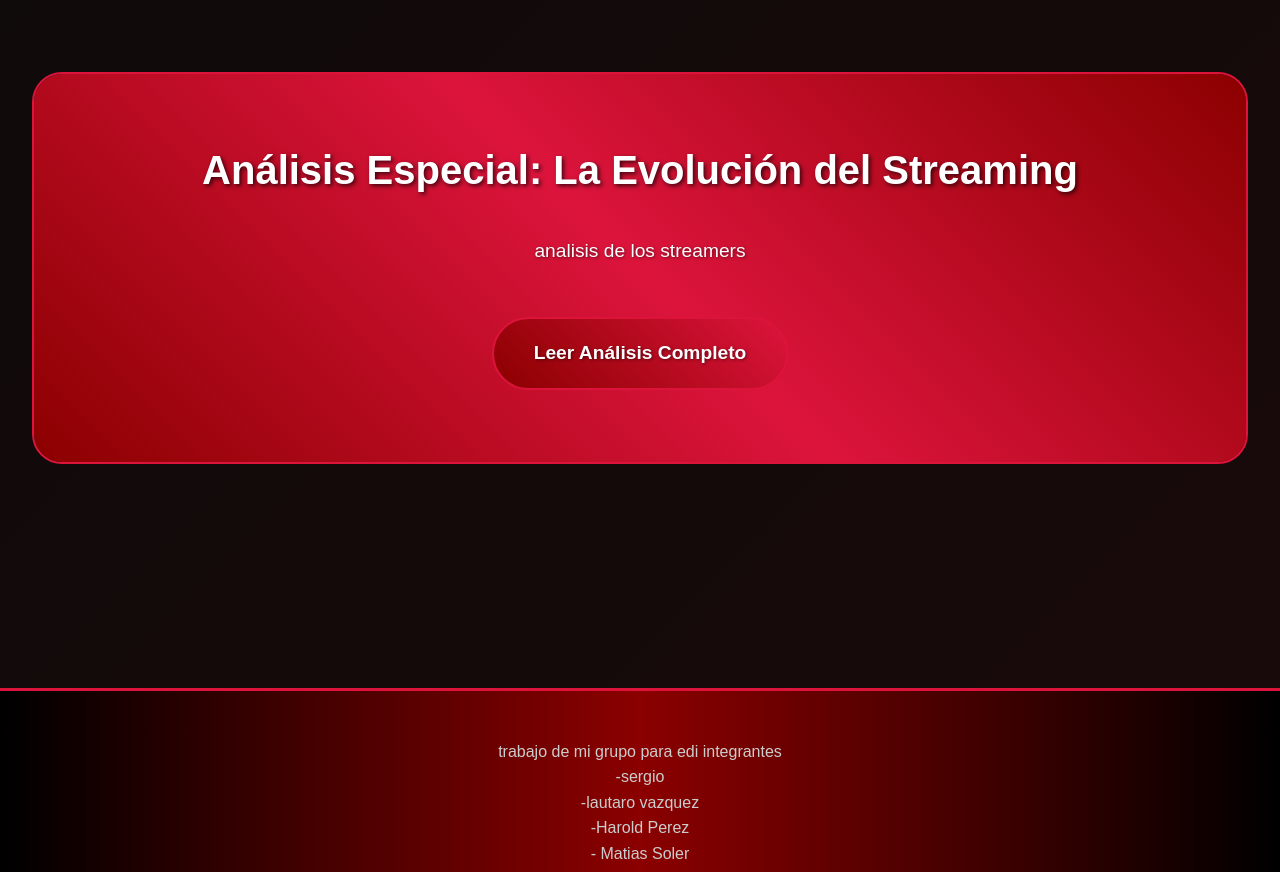
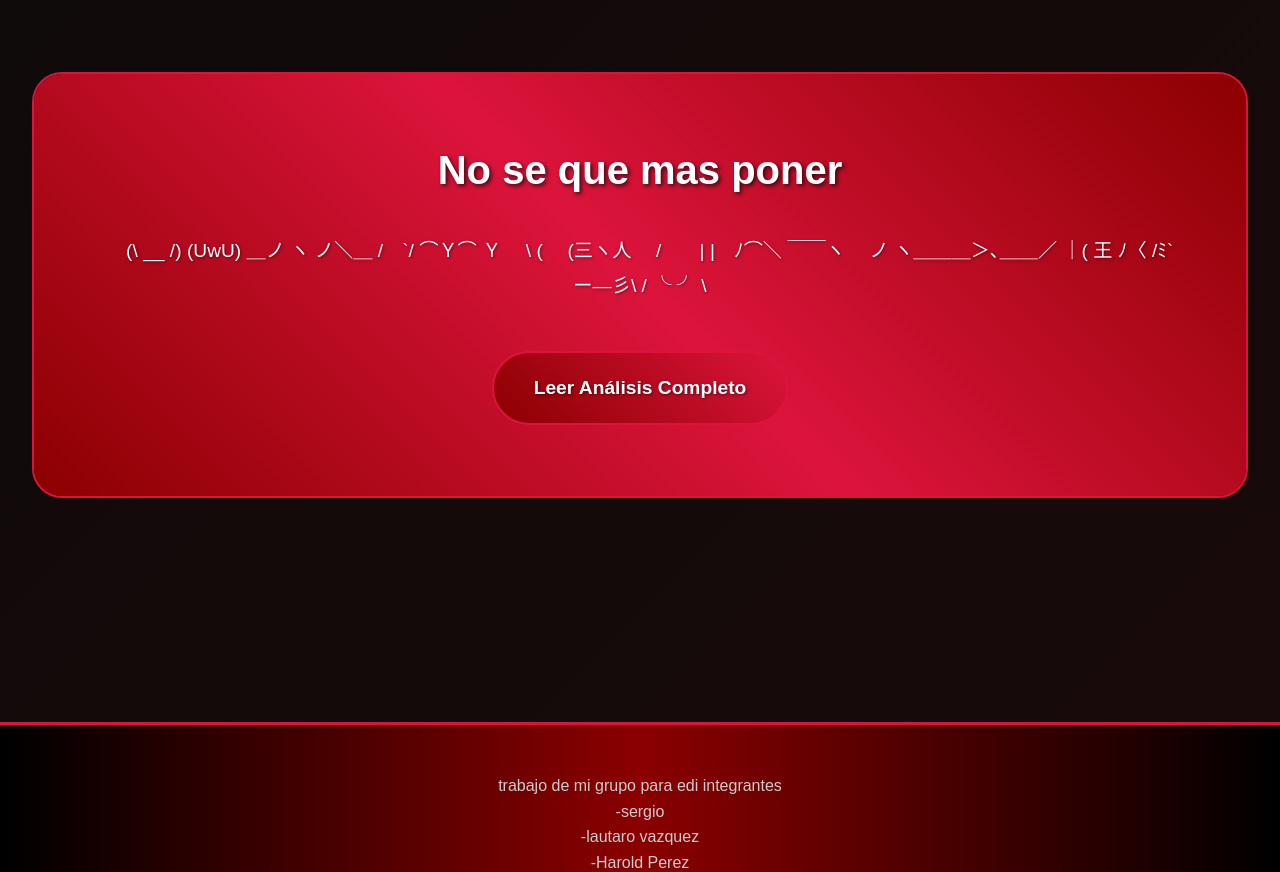
Before and after one commit to Sergio4747/trabajoedipage1, a plain HTML site: page index.html in a window 1280 px wide. Shown: the part 4600-5472 px from the top of the page. Drawn offline with Linux system fonts and the light colour scheme.

Commit message:
Update index.html

```diff
--- a/index.html
+++ b/index.html
@@ -722,8 +722,17 @@
 
             <section class="featured-section">
                 <div class="featured-content">
-                    <h2>Análisis Especial: La Evolución del Streaming</h2>
-                    <p>analisis de los streamers </p>
+                    <h2>No se que mas poner</h2>
+                    <p>⠀           (\ __ /)
+              (UwU)
+       ＿ノ ヽ ノ＼＿
+  /　`/ ⌒Ｙ⌒ Ｙ　 \
+( 　(三ヽ人　 /　　|
+|　ﾉ⌒＼ ￣￣ヽ　 ノ
+ヽ＿＿＿＞､＿＿／
+         ｜( 王 ﾉ〈
+         /ﾐ`ー―彡\
+       / ╰           ╯  \ </p>
                     <a href="#" class="cta-button">Leer Análisis Completo</a>
                 </div>
             </section>
```
